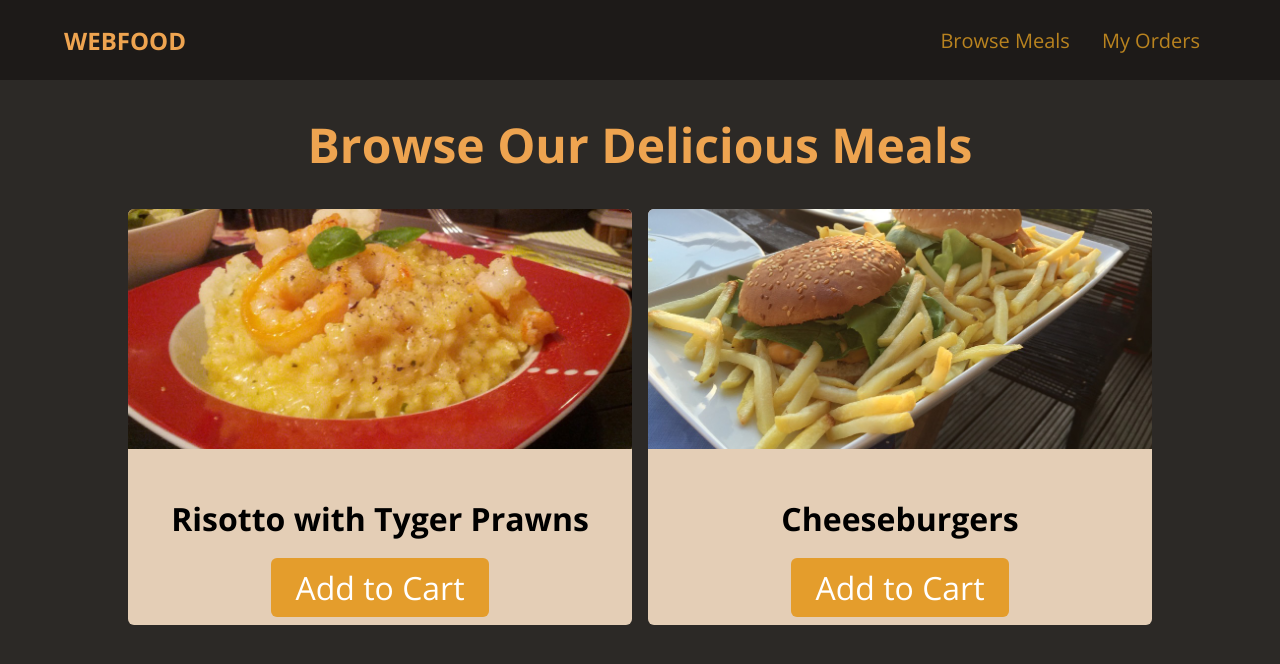
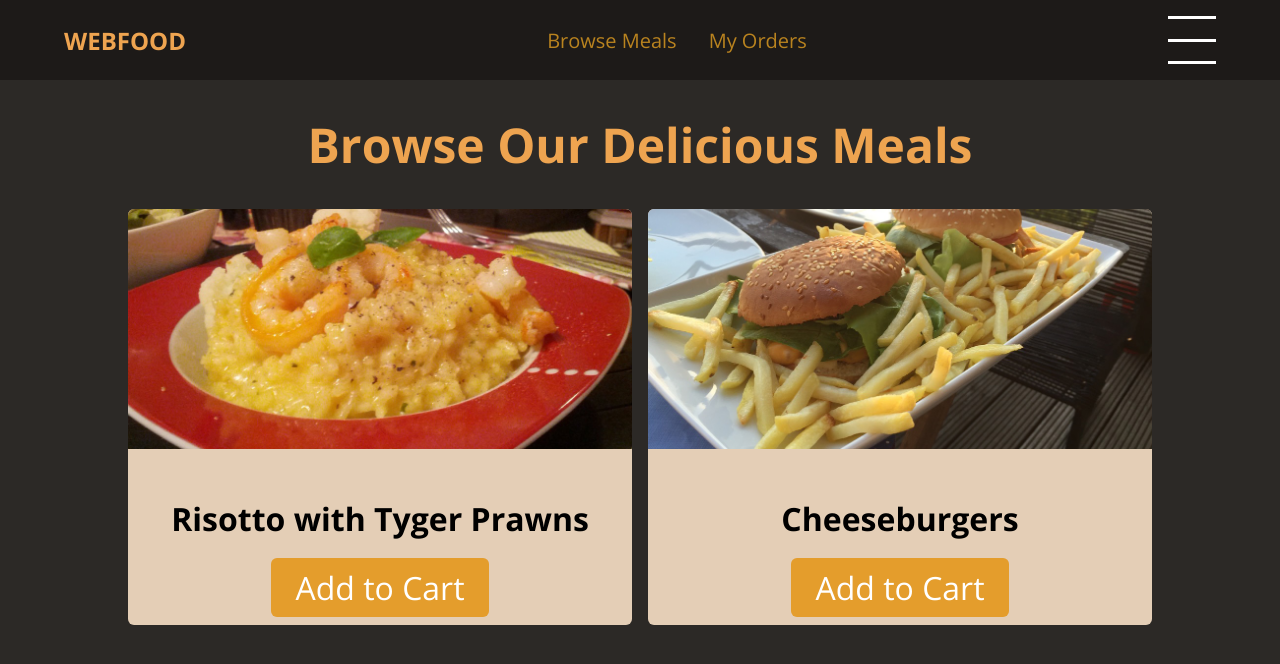
Before and after one commit to alina-1103/food-page, a plain HTML site: page index.html in a window 1280 px wide. Drawn offline with nearby package versions, Linux system fonts and the light colour scheme.

Commit message:
added aside

```diff
--- a/index.html
+++ b/index.html
@@ -25,7 +25,15 @@
                     </li>
                 </ul>
             </nav>
+            <a href="" class="menu-btn">
+                <span></span>
+                <span></span>
+                <span></span>
+            </a>
         </header>
+        <aside>
+
+        </aside>
         <main id="main-main">
             <h1>Browse Our Delicious Meals</h1>
             <section id="latest-products">
--- a/style.css
+++ b/style.css
@@ -22,6 +22,20 @@ a {
     font-weight: 700;
     color: rgb(238, 164, 80);
     text-transform: uppercase;
+}
+
+.menu-btn {
+    width: 3rem;
+    height: 3rem;
+    display: flex;
+    flex-direction: column;
+    justify-content: space-between;
+}
+
+.menu-btn span {
+    width: 100%;
+    height: 3px;
+    background-color: white;
 }
 
 #main-header ul {
```
